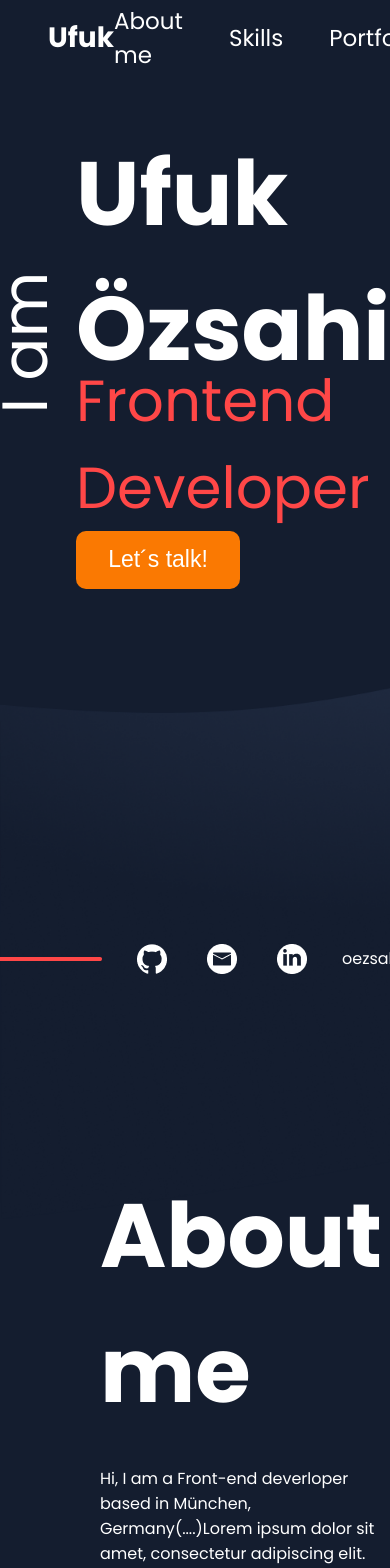
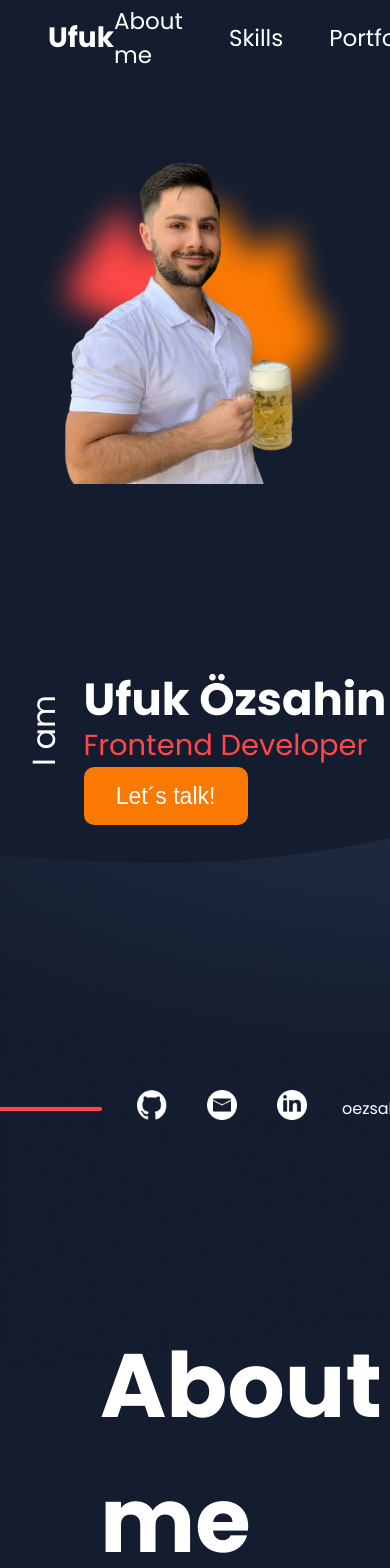
Before and after one commit to Ufuk95/Portfolio, an Angular app: page / in a window 390 px wide. Shown: the top 1568 px of the page. Built offline with nearby package versions, Linux system fonts and the light colour scheme.

Commit message:
starting with responsive

```diff
--- a/src/app/app.component.html
+++ b/src/app/app.component.html
@@ -1,8 +1,8 @@
 <app-header></app-header>
-<app-landing-page></app-landing-page>
-<app-about-me></app-about-me>
-<app-my-skills></app-my-skills>
-<app-portfolio></app-portfolio>
-<app-contact></app-contact>
+<app-landing-page id="startScreen"></app-landing-page>
+<app-about-me id="aboutMe"></app-about-me>
+<app-my-skills id="skills"></app-my-skills>
+<app-portfolio id="portfolio"></app-portfolio>
+<app-contact id="contact"></app-contact>
 <app-footer></app-footer>
 <router-outlet />
--- a/src/app/contact/contact.component.html
+++ b/src/app/contact/contact.component.html
@@ -73,8 +73,8 @@
 
 
             <div class="arrowUpPosition">
-                <div class="arrowUp">
-                </div>
+              <a href="#startScreen"><div class="arrowUp">
+                </div></a>
             </div>
         </div>
     </div>
--- a/src/app/contact/contact.component.ts
+++ b/src/app/contact/contact.component.ts
@@ -42,10 +42,9 @@ export class ContactComponent {
   };
 
  onSubmit(ngForm: NgForm) {
-    this.checkboxTouched = true;  // Mark checkbox as touched
+    this.checkboxTouched = true;
 
     console.log('Form submitted');
-    debugger;
 
     if (ngForm.form.valid && this.isChecked && this.mailTest) {
       this.http.post(this.post.endPoint, this.post.body(this.contactData), this.post.options)
--- a/src/app/landing-page/landing-page.component.html
+++ b/src/app/landing-page/landing-page.component.html
@@ -1,5 +1,8 @@
 <div class="landingComponent">
+
     <div class="landingPage">
+
+
         <div class="leftSide">
             <img class="backgroundImage" src="/img/group2.png" alt="background color">
             <img class="selfie" src="/img/selfie.png" alt="">
@@ -10,23 +13,22 @@
             <aside class="iAm">
                 <span>I am</span>
             </aside>
-
             <div class="nameJob">
-                <span class="name">Ufuk Özsahin</span>
+                <h1 class="name">Ufuk Özsahin</h1>
                 <span class="job">Frontend Developer</span>
-                <button>Let´s talk!</button>
+                <a href="#contact"><button>Let´s talk!</button></a>
             </div>
         </div>
     </div>
-</div>
 
-<div class="dataImage" style="background-image: url('/img/Vector.png')">
+    <div class="dataImage">
+        <div class="backgroundImage"></div>
         <div class="socialMedia">
             <div class="socialMediaLogo">
                 <img src="/img/redLine.png" alt="redline">
-                <img class="socialLogo" src="/img/githubButton.png" alt="github">
-                <img class="socialLogo" src="/img/emailButton.png" alt="email">
-                <img class="socialLogo" src="/img/linkedinButton.png" alt="linkedin">
+                <a target="_blank" href="https://github.com/Ufuk95"><img class="socialImage" src="/img/footer/githubBig.png" alt="github"></a>
+                <a href="mailto:oezsahin95@icloud.com"><img class="socialImage" src="/img/footer/emailBig.png" alt="email"></a>
+                <a target="_blank" href="https://www.linkedin.com/in/ufuk-özsahin-0634302a3/"><img class="socialImage" src="/img/footer/linkedInBig.png" alt="linkedIn"></a>
                 <span>{{ email }}</span>
             </div>
             <div class="scrollDown">
@@ -34,3 +36,5 @@
             </div>
         </div>
     </div>
+
+</div>
--- a/src/app/landing-page/landing-page.component.scss
+++ b/src/app/landing-page/landing-page.component.scss
@@ -33,13 +33,15 @@
     flex-direction: column;
     height: auto;
     width: 100%;
-
+    z-index: 1;
 
     .name {
         font-weight: 700;
         font-size: 90px;
         position: relative;
         top: 40px;
+        margin-block-end: 0;
+        margin-block-start: 0;
     }
 
     .job {
@@ -88,28 +90,40 @@
 
 
 .dataImage {
-    background-size: cover;
-    background-repeat: no-repeat;
+    position: relative;
     overflow: hidden;
-    position: relative;
     right: 0;
     bottom: 300px;
     height: 100vh;
     width: 100% !important;
+
+
+    .backgroundImage {
+        position: absolute;
+        top: 0;
+        left: 0;
+        width: 100%;
+        height: 100%;
+        background-image: url('/img/Vector.png');
+        background-size: cover;
+        background-repeat: no-repeat;
         z-index: -1;
     }
 
     .socialMedia {
         @include dFlex($jc: space-between, $ai: center);
         position: relative;
+        /* Dies ist wichtig, damit das Kinderelement über dem Pseudo-Element bleibt */
+        z-index: 1;
+        /* Stellen Sie sicher, dass dies höher ist als das Pseudo-Element */
         top: 500px;
-}
 
         .socialMediaLogo {
             @include dFlex($jc: center, $ai: center, $g: 30px);
-}
 
-.socialLogo {
+            .socialImage {
+                width: 30px;
+                height: 30px;
                 display: inline-block;
                 transition: transform 0.3s ease;
                 margin: 0 5px;
@@ -119,6 +133,16 @@
                     cursor: pointer;
                 }
             }
+        }
+    }
+
+}
+
+
+
+
+
+
 
 .scrollDown {
     margin-right: 48px;
@@ -126,3 +150,46 @@
     position: relative;
     bottom: 70px;
 }
+
+
+/* Responsive Styles */
+@media (max-width: 1100px) {
+    .landingPage {
+        flex-direction: column;
+        padding-top: 150px;
+
+        .rightSide {
+            width: auto;
+            max-width: 100%;
+            padding-right: 0;
+        }
+
+    }
+
+    .nameJob {
+        .name {
+            font-weight: 700;
+            font-size: 45px;
+            position: relative;
+            top: 40px;
+            margin-block-end: 0.67em;
+            margin-block-start: 0;
+        }
+
+        .job {
+            color: rgba(255, 71, 71, 1);
+            font-weight: 400;
+            font-size: 29px;
+        }
+    }
+
+    .iAm {
+
+        span {
+            font-size: 32px;
+            position: static;
+            width: 80px;
+        }
+    }
+
+}
--- a/src/app/my-skills/my-skills.component.html
+++ b/src/app/my-skills/my-skills.component.html
@@ -17,8 +17,6 @@
         <span>
             I have grown my frontend developments skills that have allowed me to create different real projects.
         </span>
-        <button>
-            Get in touch
-        </button>
+        <a href="#contact"><button>Get in touch</button></a>
     </div>
 </div>
--- a/src/app/portfolio/portfolio.component.html
+++ b/src/app/portfolio/portfolio.component.html
@@ -19,7 +19,7 @@
                 <p class="projectText">{{ projects[0].text }}</p>
                 <div>
                     <button class="firstButton">Live test</button>
-                    <button class="secondButton">Github</button>
+                    <a href="https://github.com/Ufuk95/Join" target="_blank" rel="noopener noreferrer"><button class="secondButton">Github</button></a>
                 </div>
             </div>
         </div>
@@ -31,7 +31,7 @@
                 <p class="projectText">{{ projects[1].text }}</p>
                 <div>
                     <button class="firstButton">Live test</button>
-                    <button class="secondButton">Github</button>
+                    <a href="https://github.com/Ufuk95/El-Pollo-Loco" target="_blank" rel="noopener noreferrer"><button class="secondButton">Github</button></a>
                 </div>
             </div>
             <img class="projectImage" [src]="projects[1].imgsrc" alt="{{ projects[1].name }}">
@@ -58,7 +58,7 @@
                 <p class="projectText">{{ projects[3].text }}</p>
                 <div>
                     <button class="firstButton">Live test</button>
-                    <button class="secondButton">Github</button>
+                    <a href="https://github.com/Ufuk95/Pokedex" target="_blank" rel="noopener noreferrer"><button class="secondButton">Github</button></a>
                 </div>
             </div>
             <img class="projectImage" [src]="projects[3].imgsrc" alt="{{ projects[3].name }}">
--- a/src/app/shared/footer/footer.component.html
+++ b/src/app/shared/footer/footer.component.html
@@ -6,9 +6,9 @@
         <p>© Ufuk Özsahin 2024</p>
 
         <div class="footerLogo">
-            <img class="footerImage" src="/img/footer/githubBig.png" alt="">
-            <img class="footerImage" src="/img/footer/emailBig.png" alt="">
-            <img class="footerImage" src="/img/footer/linkedInBig.png" alt="">
+            <a target="_blank" href="https://github.com/Ufuk95"><img class="footerImage" src="/img/footer/githubBig.png" alt="github"></a>
+            <a href="mailto:oezsahin95@icloud.com"><img class="footerImage" src="/img/footer/emailBig.png" alt="email"></a>
+            <a target="_blank" href="https://www.linkedin.com/in/ufuk-özsahin-0634302a3/"><img class="footerImage" src="/img/footer/linkedInBig.png" alt="linkedIn"></a>
         </div>
     </div>
     <a href="#">Impressum</a>
--- a/src/app/shared/footer/footer.component.scss
+++ b/src/app/shared/footer/footer.component.scss
@@ -9,7 +9,7 @@ footer {
     width: 100vw;
     height: 291px;
 
-    a {
+    >a {
         position: absolute;
         left: 100px;
         margin-top: 80px;
@@ -56,9 +56,9 @@ footer {
 
 .footerLogo {
     @include dFlex($jc: center, $ai: center, $g: 30px);
-}
 
     .footerImage {
+
         width: 30px;
         height: 30px;
         display: inline-block;
@@ -70,3 +70,4 @@ footer {
             cursor: pointer;
         }
     }
+}
--- a/src/app/shared/header/header.component.html
+++ b/src/app/shared/header/header.component.html
@@ -4,8 +4,8 @@
     </div>
 
     <div class="headerLink">
-        <a href="">About me</a>
-        <a href="">Skills</a>
-        <a href="">Portfolio</a>
+        <a href="#aboutMe">About me</a>
+        <a href="#skills">Skills</a>
+        <a href="#portfolio">Portfolio</a>
     </div>
 </div>
--- a/src/styles.scss
+++ b/src/styles.scss
@@ -1,5 +1,6 @@
 html {
     background-color: rgba(20, 29, 47, 1);
+    scroll-behavior: smooth;
 }
 
 body {
```
Lines whose indentation alone changed are shown as unchanged.
